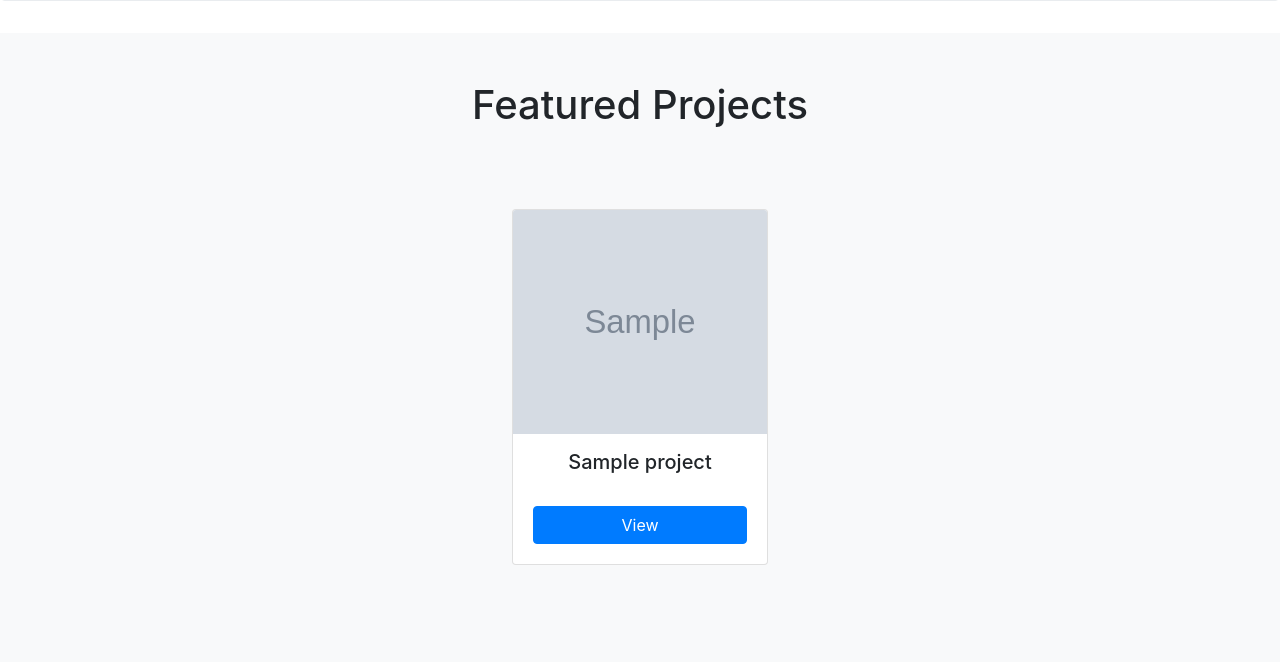
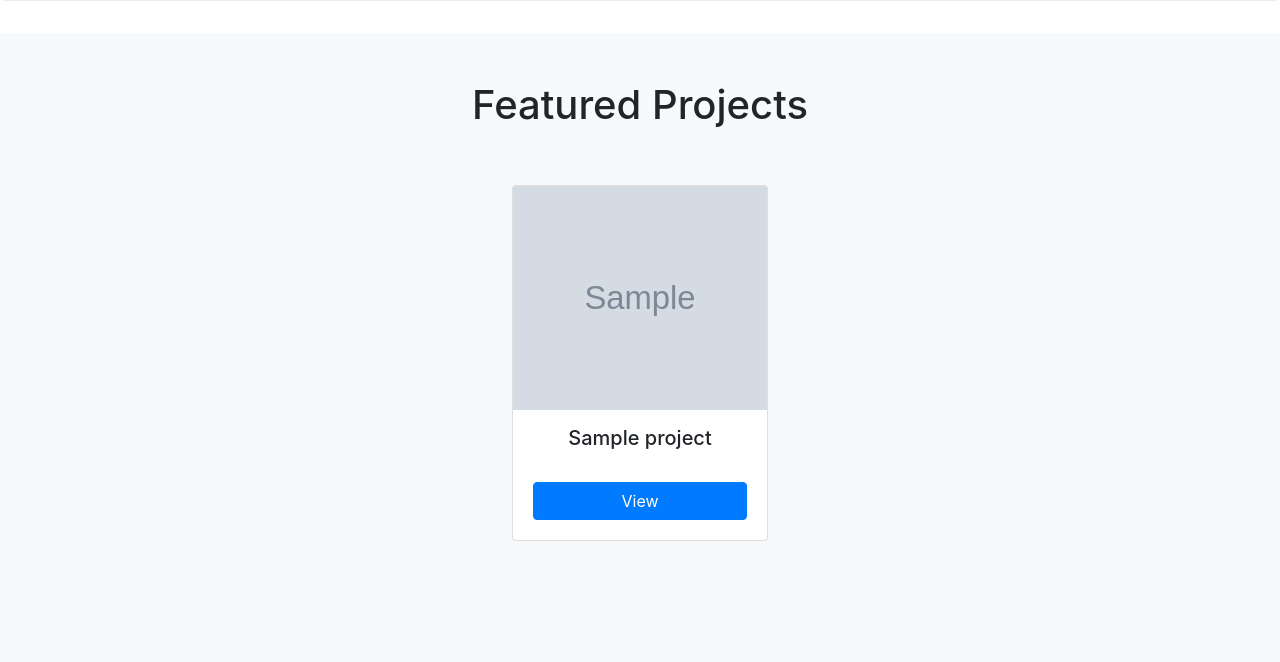
Before and after one commit to zanedma/portfolio-site, a Django app: page / in a window 1280 px wide. Shown: the part 505-1167 px from the top of the page. Run offline with Django 3.2, Linux system fonts and the light colour scheme; tables that the repository leaves empty hold one stand-in row (values such as "Sample post"); grey boxes marked "Sample" are stand-in pictures; some libraries are stand-ins or nearby versions.

Commit message:
fixed alignment

```diff
--- a/templates/projectcards.html
+++ b/templates/projectcards.html
@@ -14,7 +14,7 @@
     <div class="row justify-content-center">
       {% for project in projects.all %}
         {% if project.featured %}
-          <div class="col-auto pt-4">
+          <div class="col-auto pb-4">
             <div class="card h-100" style="width: 16rem;">
               {% if project.image.url != None %}
                 <img class="card-img-top" src="{{ project.image.url }}">
```
